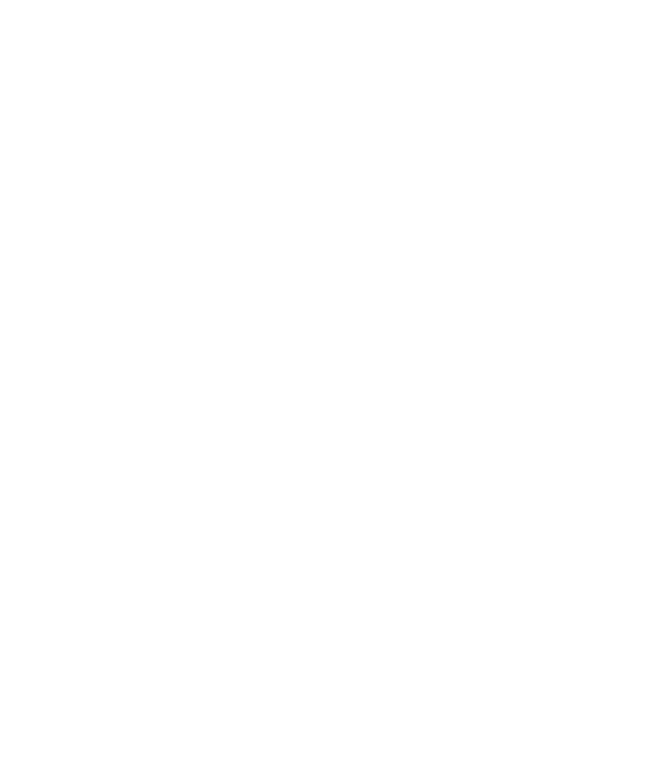
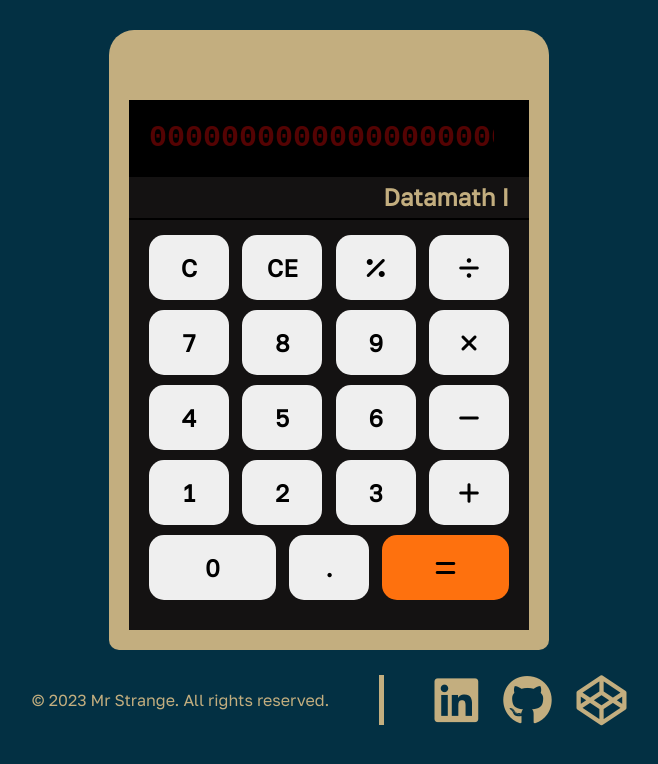
Before and after one commit to AbelIbarraSol/simple_calculator, a plain HTML site: page index.html in a window 1280 px wide. Shown: the whole page, without its empty margins (311-969 px from the left). Drawn offline with Linux system fonts and the light colour scheme; a web font is replaced by a local one.

Commit message:
Third commit: The HTML structure and the corresponding styles are finished, the back-end is missing

```diff
--- /dev/null
+++ b/css/style.css
@@ -0,0 +1,129 @@
+*{
+    font-family: 'Golos Text', sans-serif;
+    font-weight: 400;
+    font-weight: bold;
+    font-size: 24px;
+}
+body{
+    background:#033043;
+}
+.headerMain .container{
+    height: 30px;
+    background:none;
+}
+
+.mainContent{
+    height: auto;
+    display: flex;
+    justify-content: space-around;
+    border-radius: 25px 25px 10px 10px;
+    background:none;
+}
+
+.mainContent .container{
+    width: 400px;
+    height: 530px;
+    padding: 70px 20px 20px 20px;
+    display: flex;
+    flex-direction: column;
+    background: #C3AE7F;
+    border-radius: 25px 25px 10px 10px;
+}
+
+.contentMain-screen{
+    width: 90%;
+    height: 15%;
+    font-size: 30px;
+    text-align: end;
+    padding: 0 5%;
+    font-family: 'Nova Mono', monospace;
+    background: black;
+    border: none;
+    outline: none;
+	color: rgb(255, 9, 9, 1);
+
+}::placeholder{
+		color: rgba(255, 9, 9, 0.329);
+	}
+
+.contentMain-brandCalculator{
+    width: 95%;
+    height: 8%;
+    padding-right: 5%;
+    color: #C3AE7F;
+    background: #141212;
+    display: flex;
+    justify-content: end;
+    align-items: center;
+    border-bottom: 2px solid black;
+}
+
+.contentMain-table{
+    width: 100%;
+    height: 80%;
+    padding-top: 5px;
+    background: #141212;
+}
+
+.contentMain-table-buttons{
+    padding: 5px 20px;
+    display: flex;
+    justify-content: space-between;
+}
+
+.contentMain-table-button{
+    width: 80px;
+    height: 65px;
+    border: none;
+    border-radius: 15px 15px 15px 15px;
+}
+
+.contentMain-table tr:first-child{
+    padding-top: 15px;
+}
+
+.contentMain-table tr:last-child .number, .equal{
+    width: 127px;
+}
+
+.equal{
+    background: #FE710E;
+}
+
+.footerMain{
+    padding-top: 25px;
+}
+.container .footerMain-author{
+    display: flex;
+    align-items:center;
+    justify-content: center;
+    background:none;
+}
+
+.footerMain-author-copyrigth {
+    font-size: 16px;
+    text-align: center;
+    font-family: 'Golos Text', sans-serif;
+    font-weight: 400;
+    background: none;
+    color: #C3AE7F;
+}
+
+.footerMain-author .footerMain-author-link {
+    display: flex;
+    gap: 25px;
+    background: none;
+    margin-left: 50px;
+    border-left: solid #C3AE7F 5px;
+    padding-left: 50px;
+}
+
+.footerMain-author-link-socialMedia {
+    background: transparent;
+}
+
+.footerMain-author-link-socialMedia .fa-brands {
+    font-size: 50px;
+    background: transparent;
+    color: #C3AE7F;
+}
--- a/index.html
+++ b/index.html
@@ -1,14 +1,79 @@
 <!DOCTYPE html>
 <html lang="es">
+
 <head>
     <meta charset="UTF-8">
     <meta http-equiv="X-UA-Compatible" content="IE=edge">
     <meta name="viewport" content="width=device-width, initial-scale=1.0">
-    <title>Simple calculator</title>
+    <link rel="stylesheet" href="css/style.css">
+    <link rel="stylesheet" href="css/reset.css">
+    <link rel="shortcut icon" href="assets/icons/icon_calculator.svg" type="x-icon">
+    <!-- FONT AWESOME -->
+    <script src="https://kit.fontawesome.com/ccf4c900d0.js" crossorigin="anonymous"></script>
+    <!-- GOOGLE FONT -->
+    <link rel="preconnect" href="https://fonts.googleapis.com">
+    <link rel="preconnect" href="https://fonts.gstatic.com" crossorigin>
+    <!--  GOLOS TEXT -->
+    <link href="https://fonts.googleapis.com/css2?family=Golos+Text&family=Inter&display=swap" rel="stylesheet">
+    <!-- NOVA MONO -->
+    <link href="https://fonts.googleapis.com/css2?family=Inter&family=Nova+Mono&display=swap" rel="stylesheet">
+
+    <title>Calculator Vintage</title>
 </head>
+
 <body>
-    <header class="header"></header>
-    <main class=""></main>
-    <footer class=""></footer>
+    <header class="headerMain">
+        <div class="container">
+        </div>
+    </header>
+    <main class="mainContent">
+        <div class="container">
+            <input class="contentMain-screen" type="number" placeholder="00000000000000000000" readonly disabled >
+            <h1 class="contentMain-brandCalculator">Datamath I</h1>
+            <table class="contentMain-table">
+                <tr class="contentMain-table-buttons">
+                    <td><button class="contentMain-table-button operation">C</button></td=>
+                    <td><button class="contentMain-table-button operation">CE</button></td>
+                    <td><button class="contentMain-table-button operation"><i class="fa-solid fa-percent"></i></button></td>
+                    <td><button class="contentMain-table-button operation"><i class="fa-solid fa-divide"></i></i></button></td>
+                </tr>
+                <tr class="contentMain-table-buttons">
+                    <td><button class="contentMain-table-button number">7</button></td>
+                    <td><button class="contentMain-table-button number">8</button></td>
+                    <td><button class="contentMain-table-button number">9</button></td>
+                    <td><button class="contentMain-table-button operation"><i class="fa-solid fa-xmark"></i></button></td>
+                </tr>
+                <tr class="contentMain-table-buttons">
+                    <td><button class="contentMain-table-button number">4</button></td>
+                    <td><button class="contentMain-table-button number">5</button></td>
+                    <td><button class="contentMain-table-button number">6</button></td>
+                    <td><button class="contentMain-table-button operation"><i class="fa-solid fa-minus"></i></button></td>
+                </tr>
+                <tr class="contentMain-table-buttons">
+                    <td><button class="contentMain-table-button number">1</button></td>
+                    <td><button class="contentMain-table-button number">2</button></td>
+                    <td><button class="contentMain-table-button number">3</button></td>
+                    <td><button class="contentMain-table-button operation"><i class="fa-solid fa-plus"></i></button></td>
+                </tr>
+                <tr class="contentMain-table-buttons">
+                    <td><button class="contentMain-table-button number">0</button></td>
+                    <td><button class="contentMain-table-button decimal">.</button></td>
+                    <td><button class="contentMain-table-button equal"><i class="fa-solid fa-equals"></i></button></td>
+                </tr>
+            </table>
+        </div>
+    </main>
+    <footer class="footerMain">
+        <div class="container">
+            <section class="footerMain-author">
+                <h6 class="footerMain-author-copyrigth">&copy; 2023 Mr Strange. All rights reserved.</h6>
+                <div class="footerMain-author-link">
+                    <a class="footerMain-author-link-socialMedia" href="http://www.linkedin.com/in/abel-ibarra-solgorre" target="_blank"><i class="fa-brands fa-linkedin"></i></a>
+                    <a class="footerMain-author-link-socialMedia" href="https://github.com/AbelIbarraSol" target="_blank"><i class="fa-brands fa-github"></i></a>
+                    <a class="footerMain-author-link-socialMedia" href="https://codepen.io/mrStrange01" target="_blank"><i class="fa-brands fa-codepen"></i></a>
+                </div>
+            </section>
+        </div>
+    </footer>
 </body>
 </html>
```
Also changed, not shown: assets/icons/icon_calculator.svg (added), assets/img/calculator_vintage.jpg (added).
